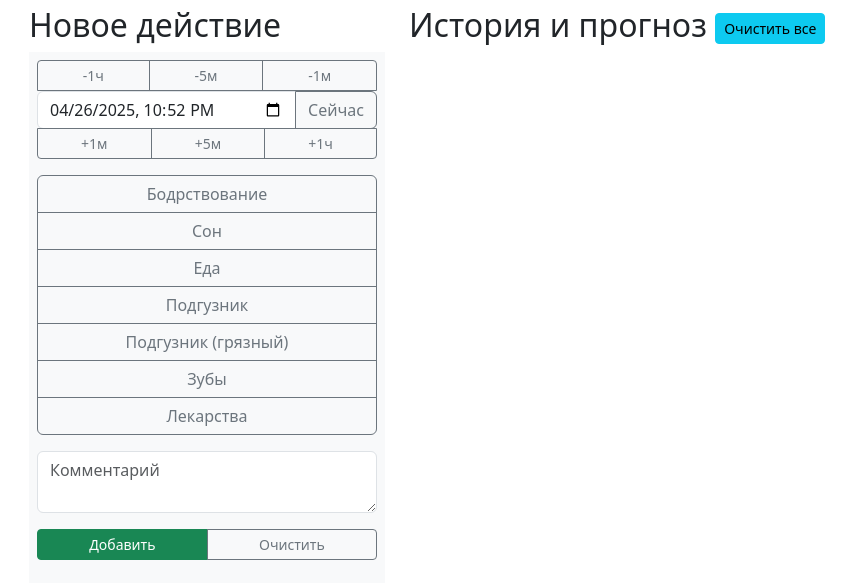
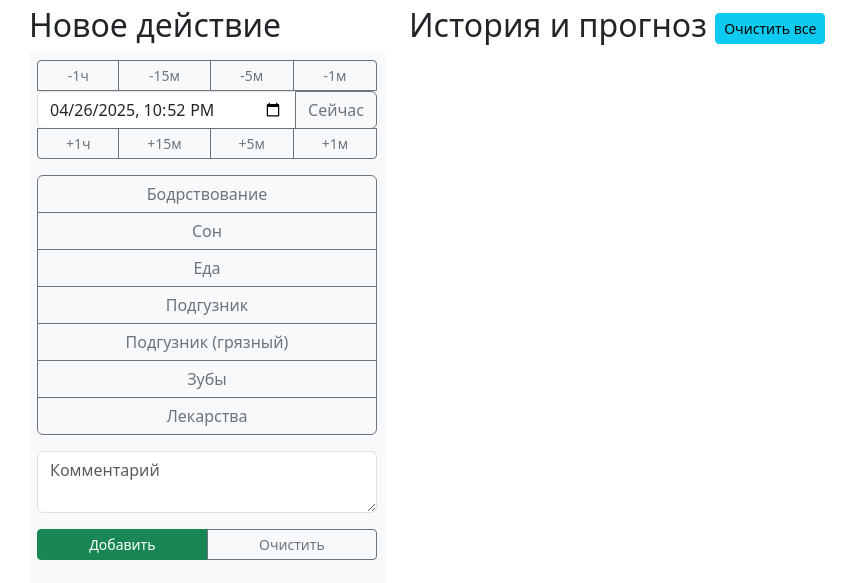
Before and after one commit to BaranovAV/babylog, a Django app: page / in a window 1280 px wide. Shown: the part 50-633 px from the top of the page, without its empty margins (53-909 px from the left). Run offline with Django 5.2, Linux system fonts and the light colour scheme; the visitor is signed in with stand-in values (Sample User, id 1); data that the repository does not hold is empty.

Commit message:
feature(main.html): added +-15 minutes buttons

```diff
--- a/src/core/templates/main.html
+++ b/src/core/templates/main.html
@@ -305,6 +305,7 @@
             <div class="btn-group-vertical mb-3" style="width: 100%" role="group">
                 <div class="btn-group btn-group-sm" style="width: 100%" role="group">
                     <button type="button" class="btn btn-outline-secondary" @on:click="actions.addMinutes(-60)">-1ч</button>
+                    <button type="button" class="btn btn-outline-secondary" @on:click="actions.addMinutes(-15)">-15м</button>
                     <button type="button" class="btn btn-outline-secondary" @on:click="actions.addMinutes(-5)">-5м</button>
                     <button type="button" class="btn btn-outline-secondary" @on:click="actions.addMinutes(-1)">-1м</button>
                 </div>
@@ -316,9 +317,10 @@
                     <button type="button" class="btn btn-outline-secondary" @on:click="actions.setDatetimeNow()">Сейчас</button>
                 </div>
                 <div class="btn-group btn-group-sm" style="width: 100%" role="group">
+                    <button type="button" class="btn btn-outline-secondary" @on:click="actions.addMinutes(60)">+1ч</button>
+                    <button type="button" class="btn btn-outline-secondary" @on:click="actions.addMinutes(15)">+15м</button>
+                    <button type="button" class="btn btn-outline-secondary" @on:click="actions.addMinutes(5)">+5м</button>
                     <button type="button" class="btn btn-outline-secondary" @on:click="actions.addMinutes(1)">+1м</button>
-                    <button type="button" class="btn btn-outline-secondary" @on:click="actions.addMinutes(5)">+5м</button>
-                    <button type="button" class="btn btn-outline-secondary" @on:click="actions.addMinutes(60)">+1ч</button>
                 </div>
             </div>
 
```
